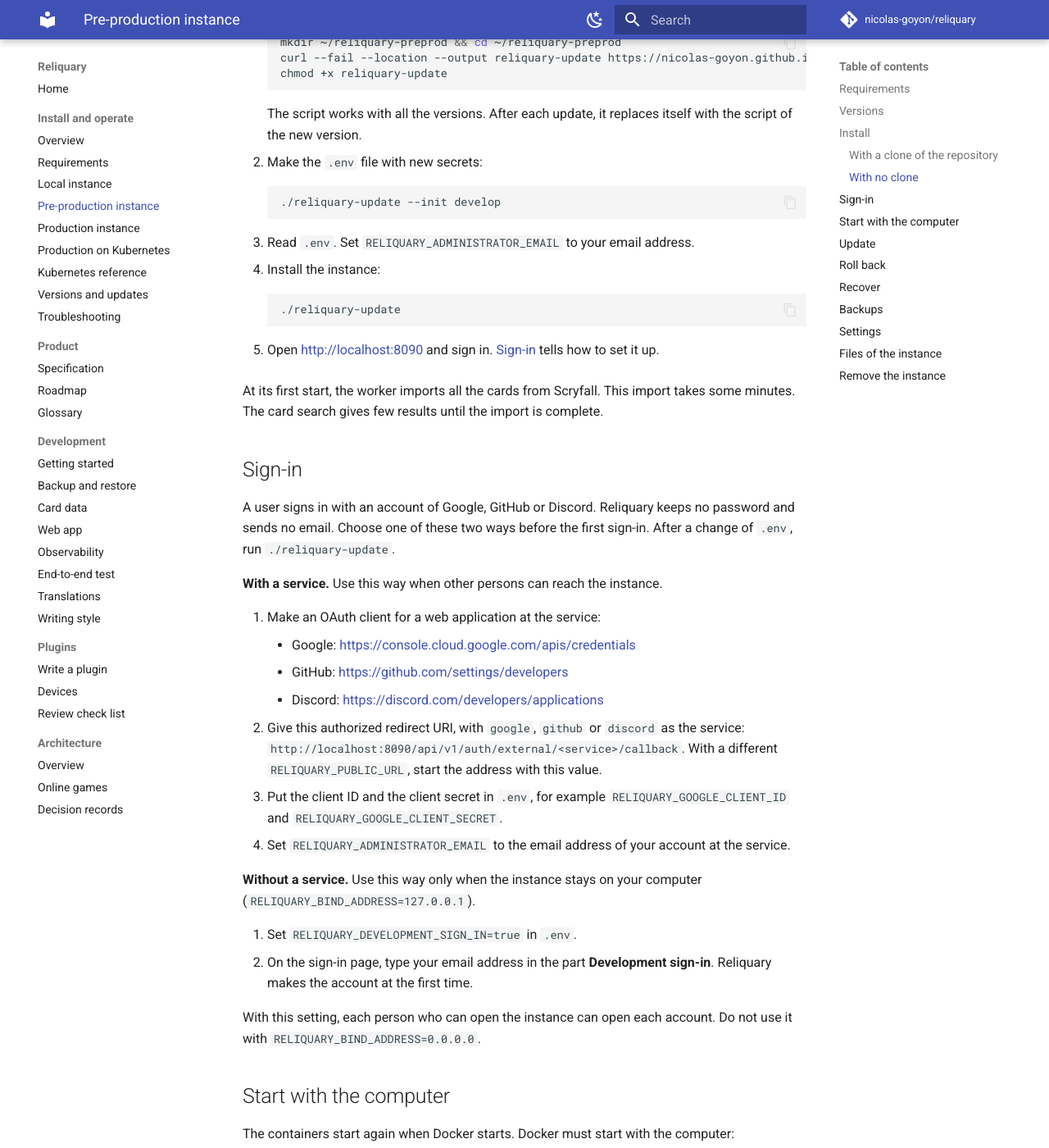
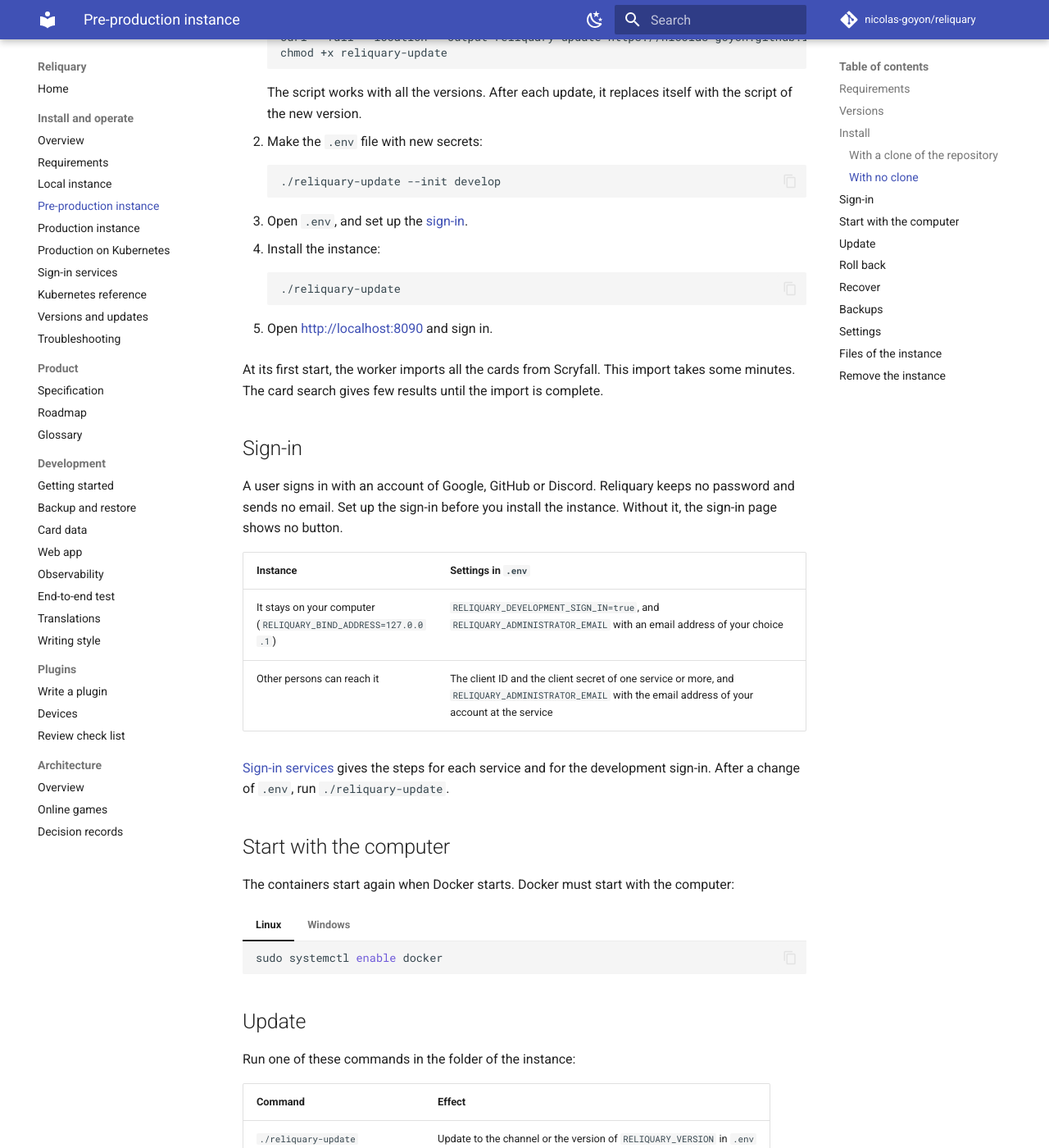
Before and after one commit to nicolas-goyon/Reliquary, an MkDocs documentation site: the page built from docs/deployment/pre-production.md, in a window 1280 px wide and 1400 px high, scrolled down 1742 px. Shown: the whole window at 82% size. Built offline with MkDocs 1.6.1 and Material for MkDocs 9.7.7, drawn with Linux system fonts in a browser that asks for light colours; comment, search, counter and statistics services are not loaded; some of the changed text lies outside the part shown.

Commit message:
docs(deployment): add the guide of the sign-in services (#379)
Co-Authored-By: Claude Fable 5.2 <noreply@anthropic.com>
Claude-Session: https://claude.ai/code/session_01JygSjfCB7cErpFDH2fDMrk

````diff
--- a/docs/deployment/pre-production.md
+++ b/docs/deployment/pre-production.md
@@ -61,14 +61,14 @@ Use PowerShell and the script `reliquary-update.ps1`. You need only Docker Deskt
    .\reliquary-update.ps1 --init develop
    ```
 
-4. Open `.env` with `notepad .env`. Set `RELIQUARY_ADMINISTRATOR_EMAIL` to your email address.
+4. Open `.env` with `notepad .env`, and set up the [sign-in](#sign-in).
 5. Install the instance:
 
    ```powershell
    .\reliquary-update.ps1
    ```
 
-6. Open <http://localhost:8090> and sign in. [Sign-in](#sign-in) tells how to set it up.
+6. Open <http://localhost:8090> and sign in.
 
 The script `reliquary-update.ps1` has the same commands as `reliquary-update`. On this page, replace `./reliquary-update` with `.\reliquary-update.ps1`.
 For example, `.\reliquary-update.ps1 --rollback`.
@@ -90,14 +90,14 @@ Do not use Git Bash: see [Git Bash](requirements.md#git-bash).
    The command copies the script to `~/reliquary-preprod` and makes the file `~/reliquary-preprod/.env` with new secrets.
    To use a different folder, set `RELIQUARY_PREPROD_HOME`.
 
-2. Read `~/reliquary-preprod/.env`. Set `RELIQUARY_ADMINISTRATOR_EMAIL` to your email address.
+2. Open `~/reliquary-preprod/.env`, and set up the [sign-in](#sign-in).
 3. Run the command:
 
    ```shell
    just preprod-update
    ```
 
-4. Open <http://localhost:8090> and sign in. [Sign-in](#sign-in) tells how to set it up.
+4. Open <http://localhost:8090> and sign in.
 
 ### With no clone
 
@@ -117,14 +117,14 @@ Do not use Git Bash: see [Git Bash](requirements.md#git-bash).
    ./reliquary-update --init develop
    ```
 
-3. Read `.env`. Set `RELIQUARY_ADMINISTRATOR_EMAIL` to your email address.
+3. Open `.env`, and set up the [sign-in](#sign-in).
 4. Install the instance:
 
    ```shell
    ./reliquary-update
    ```
 
-5. Open <http://localhost:8090> and sign in. [Sign-in](#sign-in) tells how to set it up.
+5. Open <http://localhost:8090> and sign in.
 
 At its first start, the worker imports all the cards from Scryfall. This import takes some minutes.
 The card search gives few results until the import is complete.
@@ -132,25 +132,15 @@ The card search gives few results until the import is complete.
 ## Sign-in
 
 A user signs in with an account of Google, GitHub or Discord. Reliquary keeps no password and sends no email.
-Choose one of these two ways before the first sign-in. After a change of `.env`, run `./reliquary-update`.
+Set up the sign-in before you install the instance. Without it, the sign-in page shows no button.
 
-**With a service.** Use this way when other persons can reach the instance.
+| Instance | Settings in `.env` |
+| --- | --- |
+| It stays on your computer (`RELIQUARY_BIND_ADDRESS=127.0.0.1`) | `RELIQUARY_DEVELOPMENT_SIGN_IN=true`, and `RELIQUARY_ADMINISTRATOR_EMAIL` with an email address of your choice |
+| Other persons can reach it | The client ID and the client secret of one service or more, and `RELIQUARY_ADMINISTRATOR_EMAIL` with the email address of your account at the service |
 
-1. Make an OAuth client for a web application at the service:
-   - Google: <https://console.cloud.google.com/apis/credentials>
-   - GitHub: <https://github.com/settings/developers>
-   - Discord: <https://discord.com/developers/applications>
-2. Give this authorized redirect URI, with `google`, `github` or `discord` as the service: `http://localhost:8090/api/v1/auth/external/<service>/callback`.
-   With a different `RELIQUARY_PUBLIC_URL`, start the address with this value.
-3. Put the client ID and the client secret in `.env`, for example `RELIQUARY_GOOGLE_CLIENT_ID` and `RELIQUARY_GOOGLE_CLIENT_SECRET`.
-4. Set `RELIQUARY_ADMINISTRATOR_EMAIL` to the email address of your account at the service.
-
-**Without a service.** Use this way only when the instance stays on your computer (`RELIQUARY_BIND_ADDRESS=127.0.0.1`).
-
-1. Set `RELIQUARY_DEVELOPMENT_SIGN_IN=true` in `.env`.
-2. On the sign-in page, type your email address in the part **Development sign-in**. Reliquary makes the account at the first time.
-
-With this setting, each person who can open the instance can open each account. Do not use it with `RELIQUARY_BIND_ADDRESS=0.0.0.0`.
+[Sign-in services](sign-in-services.md) gives the steps for each service and for the development sign-in.
+After a change of `.env`, run `./reliquary-update`.
 
 ## Start with the computer
 
@@ -281,8 +271,8 @@ After a change, run `./reliquary-update`. When the images did not change, the co
 | `RELIQUARY_VERSION` | The default channel or version of `reliquary-update` |
 | `RELIQUARY_BIND_ADDRESS` | `127.0.0.1` for this computer only. `0.0.0.0` to open the instance to your network, for example for a phone. |
 | `RELIQUARY_PUBLIC_URL` | The address that the users open. Change it with `RELIQUARY_BIND_ADDRESS`. |
-| `RELIQUARY_GOOGLE_*`, `RELIQUARY_GITHUB_*`, `RELIQUARY_DISCORD_*` | The OAuth client of each sign-in service. See [Sign-in](#sign-in). |
-| `RELIQUARY_DEVELOPMENT_SIGN_IN` | `true` only for an instance that stays on your computer. See [Sign-in](#sign-in). |
+| `RELIQUARY_GOOGLE_*`, `RELIQUARY_GITHUB_*`, `RELIQUARY_DISCORD_*` | The OAuth client of each sign-in service. See [Sign-in services](sign-in-services.md). |
+| `RELIQUARY_DEVELOPMENT_SIGN_IN` | `true` only for an instance that stays on your computer. See [Sign-in services](sign-in-services.md). |
 | `RELIQUARY_SIGNING_KEY` | The key of the access tokens. When you change it, all the users must sign in again. |
 
 Do not change `RELIQUARY_POSTGRES_PASSWORD` after the installation. The database keeps the first password.
--- a/mkdocs.yml
+++ b/mkdocs.yml
@@ -76,6 +76,7 @@ nav:
       - Pre-production instance: deployment/pre-production.md
       - Production instance: deployment/production.md
       - Production on Kubernetes: deployment/production-kubernetes.md
+      - Sign-in services: deployment/sign-in-services.md
       - Kubernetes reference: deployment/kubernetes.md
       - Versions and updates: deployment/versions-and-updates.md
       - Troubleshooting: deployment/troubleshooting.md
````
Also changed, not shown: CHANGELOG.md (+5 -0 lines), docs/deployment/index.md (+2 -1 lines), docs/deployment/production-kubernetes.md (+2 -3 lines), docs/deployment/production.md (+4 -3 lines), docs/deployment/sign-in-services.md (added, +159 -0 lines), docs/deployment/troubleshooting.md (+14 -1 lines), 1 other file.
